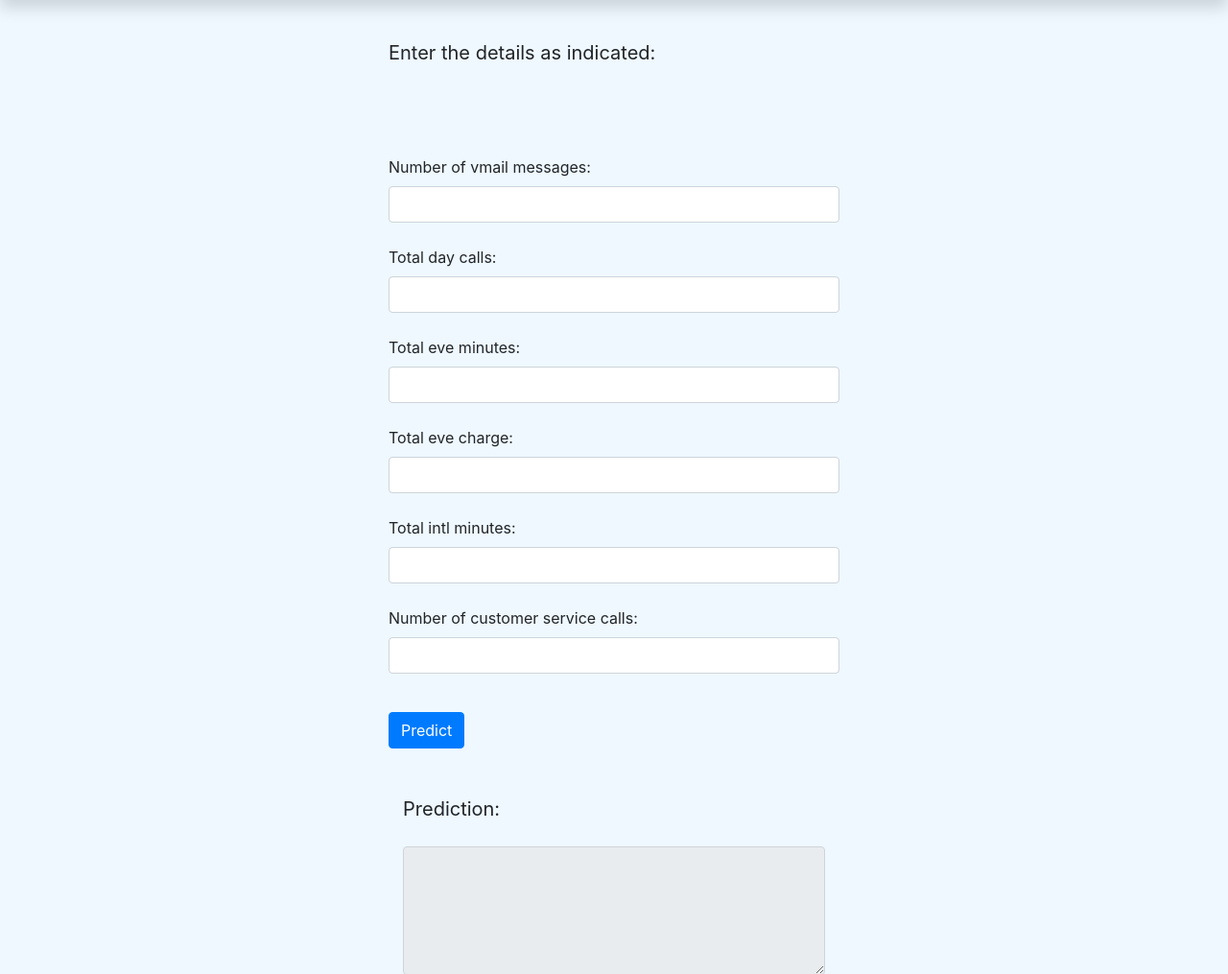
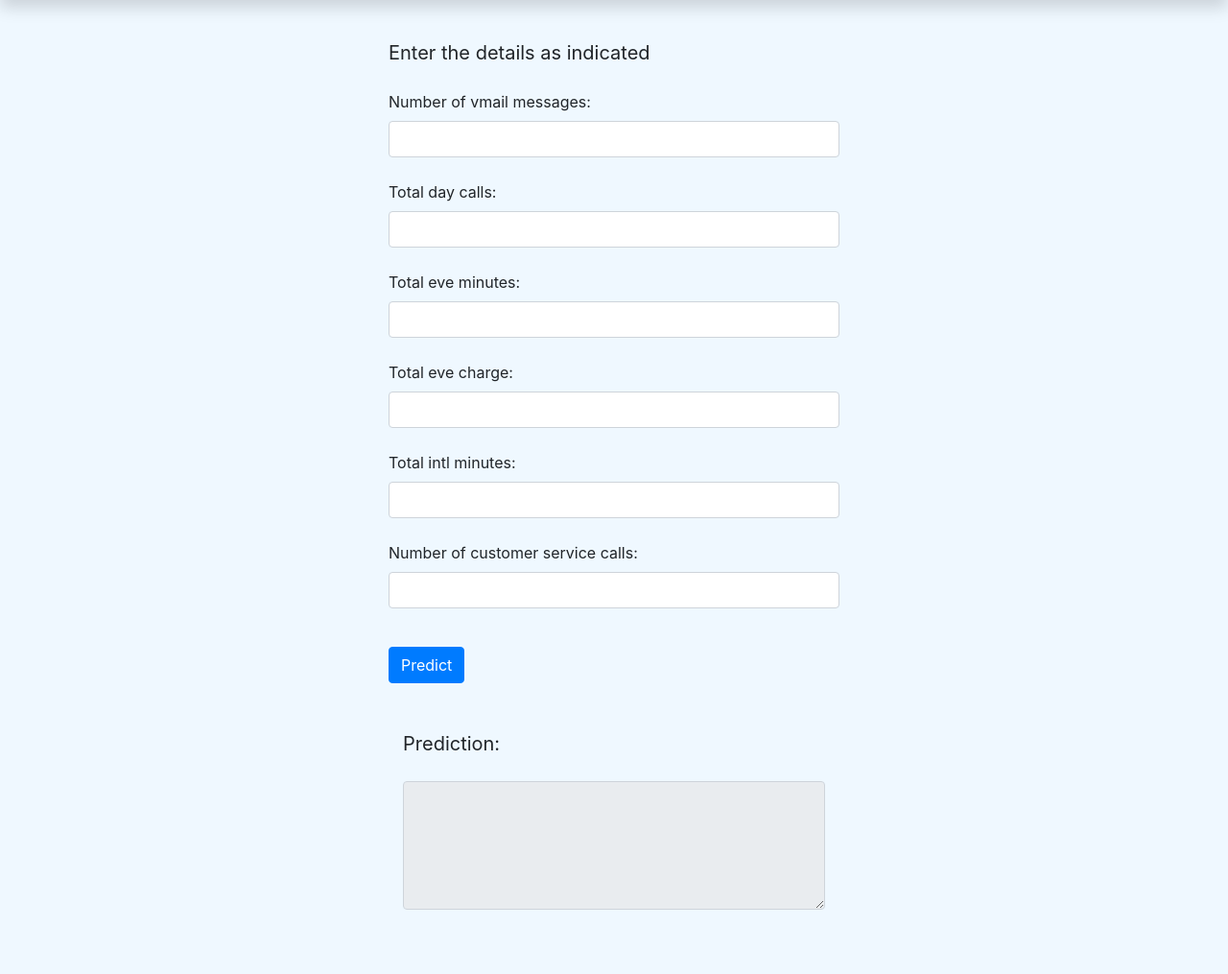
Before and after one commit to cassiasamp/test_churn_model, a Flask app: page / in a window 1280 px wide. Shown: the part 56-1071 px from the top of the page at 96% size. After the commit the page ends 1004 px from the top, so only its background shows below. Run offline with Flask 2, Linux system fonts and the light colour scheme; some libraries are stand-ins or nearby versions.

Commit message:
fixing space

```diff
--- a/webapp/templates/index.html
+++ b/webapp/templates/index.html
@@ -47,9 +47,10 @@ ChurnPrediction
                         <div class="form-group">
                             <label for="translation">
                                 <blockquote class="blockquote">
-                                    <p class="mb-2">Enter the details as indicated:</p></br></br>
+                                    <p class="mb-2">Enter the details as indicated</p>
                                 </blockquote>
                             </label>
+                            <br>
                             <label for="nvm">Number of vmail messages:</label></br>
                             <input type="text" class="form-control" id="nvm" name="number_vmail_messages"></br>
                             <!-- <textarea class="form-control" name="number_vmail_messages" rows="1"
```
